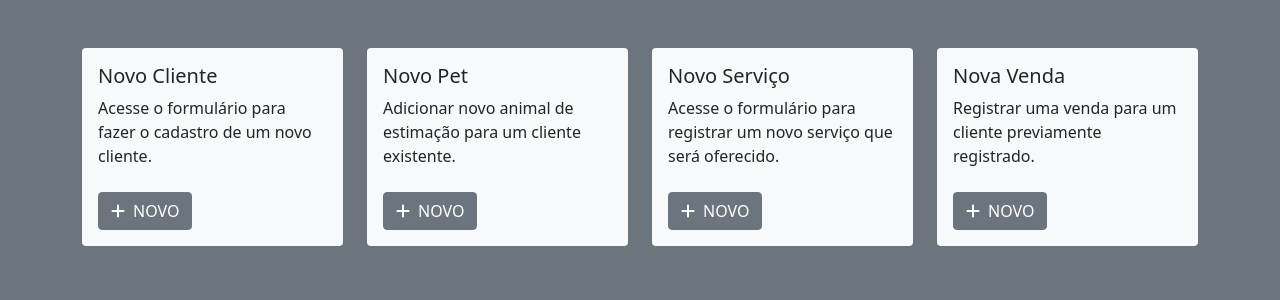
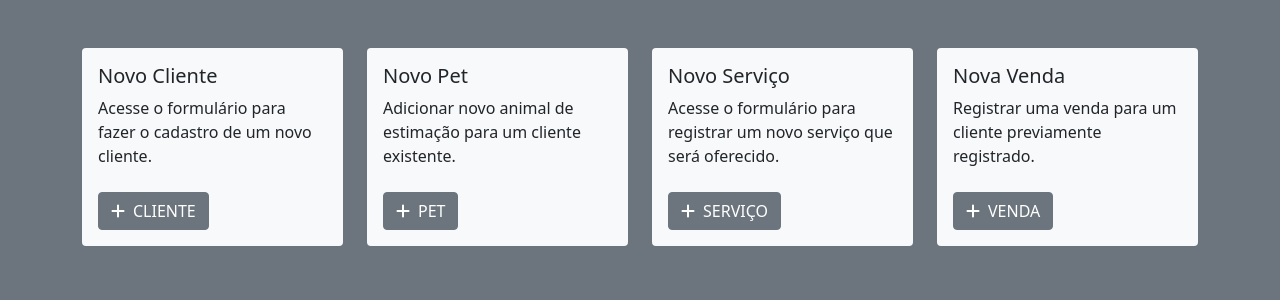
Before and after one commit to danilocdesousa/tedw-petshop, a Django app: page / in a window 1280 px wide. Shown: the part 56-356 px from the top of the page. Run offline with Django 3.2, Linux system fonts and the light colour scheme; some libraries are stand-ins or nearby versions.

Commit message:
Update index.html - nome dos botões

```diff
--- a/petshop/website/templates/website/index.html
+++ b/petshop/website/templates/website/index.html
@@ -13,7 +13,7 @@
                     <h5 class="card-title">Novo Cliente</h5>
                     <p class="card-text mb-4">Acesse o formulário para fazer o cadastro de um novo cliente.</p>
                     <a class="btn btn-secondary" href="{% url 'website:cadastra_clientes' %}"> <i
-                            class="fas fa-plus me-2"></i>NOVO</a>
+                            class="fas fa-plus me-2"></i>CLIENTE</a>
                 </div>
             </div>
         </div>
@@ -23,7 +23,7 @@
                     <h5 class="card-title">Novo Pet</h5>
                     <p class="card-text mb-4">Adicionar novo animal de estimação para um cliente existente.</p>
                     <a class="btn btn-secondary" href="{% url 'website:cadastra_clientes' %}"><i
-                        class="fas fa-plus me-2"></i>NOVO</a>
+                        class="fas fa-plus me-2"></i>PET</a>
                 </div>
             </div>
         </div>
@@ -33,7 +33,7 @@
                     <h5 class="card-title">Novo Serviço</h5>
                     <p class="card-text mb-4">Acesse o formulário para registrar um novo serviço que será oferecido.</p>
                     <a class="btn btn-secondary" href="{% url 'website:cadastra_clientes' %}"> <i
-                            class="fas fa-plus me-2"></i>NOVO</a>
+                            class="fas fa-plus me-2"></i>SERVIÇO</a>
                 </div>
             </div>
         </div>
@@ -43,7 +43,7 @@
                     <h5 class="card-title">Nova Venda</h5>
                     <p class="card-text mb-4">Registrar uma venda para um cliente previamente registrado.</p>
                     <a class="btn btn-secondary" href="{% url 'website:cadastra_clientes' %}"><i
-                        class="fas fa-plus me-2"></i>NOVO</a>
+                        class="fas fa-plus me-2"></i>VENDA</a>
                 </div>
             </div>
         </div>
```
